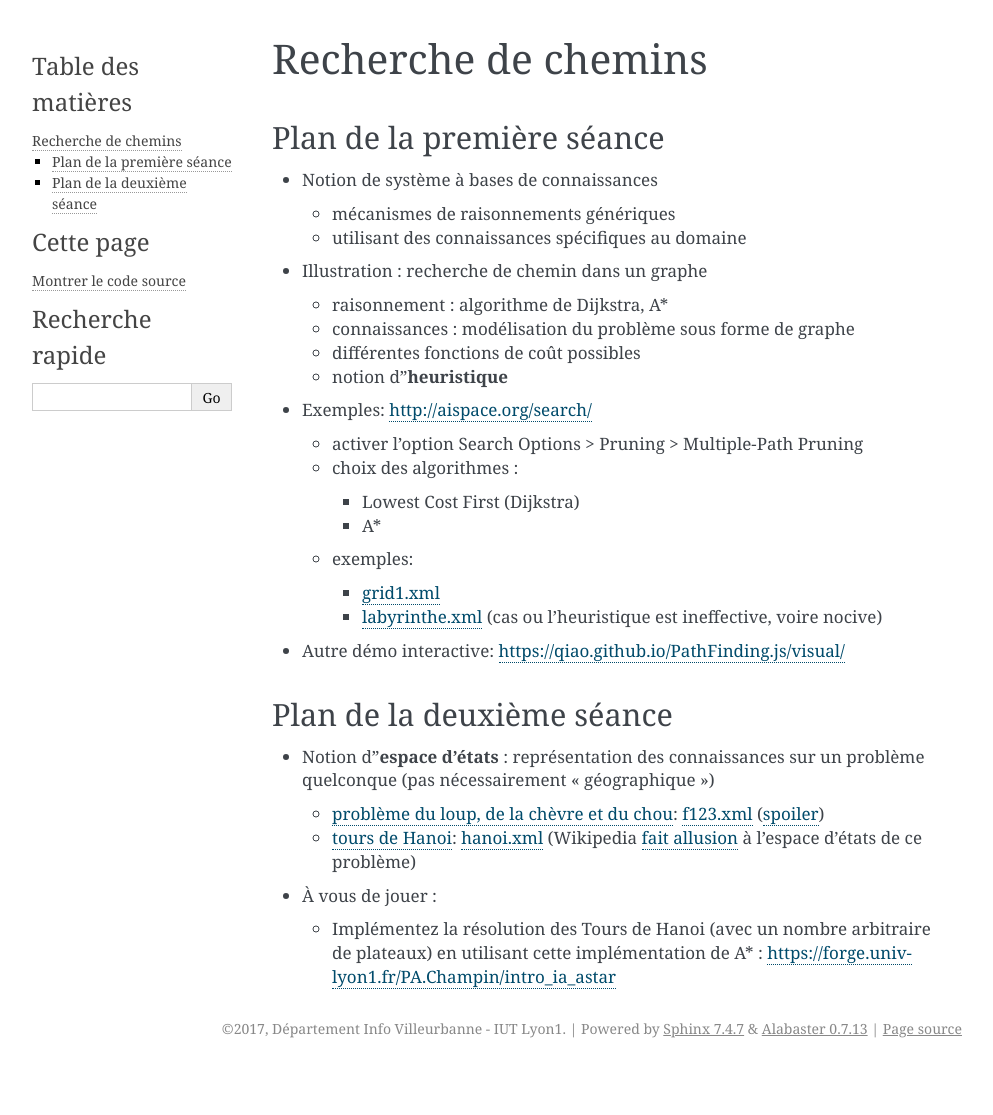
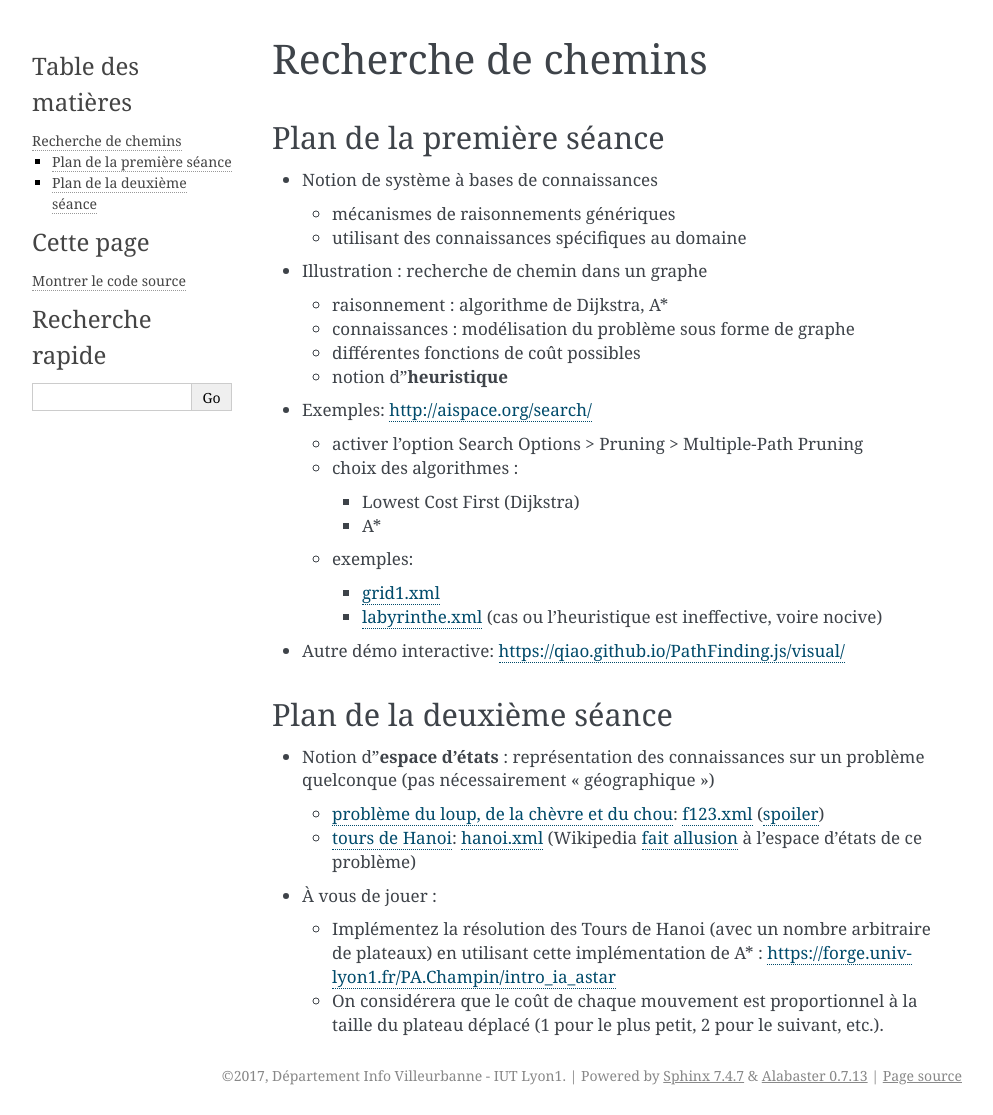
Before and after one commit to pchampin/intro-ia, a Sphinx documentation site: the page built from source/parts/chemins.rst, in a window 1280 px wide. Shown: the whole page, without its empty margins (148-1141 px from the left). Built offline with Sphinx 7.4.7, drawn with Linux system fonts in a browser that asks for light colours; before the commit the page ends 1068 px from its top, so only the background shows below that.

Commit message:
Ajouté une indication sur le coût des mouvements

```diff
--- a/source/parts/chemins.rst
+++ b/source/parts/chemins.rst
@@ -53,6 +53,9 @@ Plan de la deuxième séance
     en utilisant cette implémentation de A* :
     https://forge.univ-lyon1.fr/PA.Champin/intro_ia_astar
 
+  - On considérera que le coût de chaque mouvement est proportionnel à la taille du plateau déplacé
+    (1 pour le plus petit, 2 pour le suivant, etc.).
+
 .. __: https://en.wikipedia.org/wiki/Fox,_goose_and_bag_of_beans_puzzle
 .. __: https://fr.wikipedia.org/wiki/Tours_de_Hano%C3%AF
 .. __: https://fr.wikipedia.org/wiki/Tours_de_Hano%C3%AF#Tours_de_Hano.C3.AF_et_Triangle_de_Pascal
```
